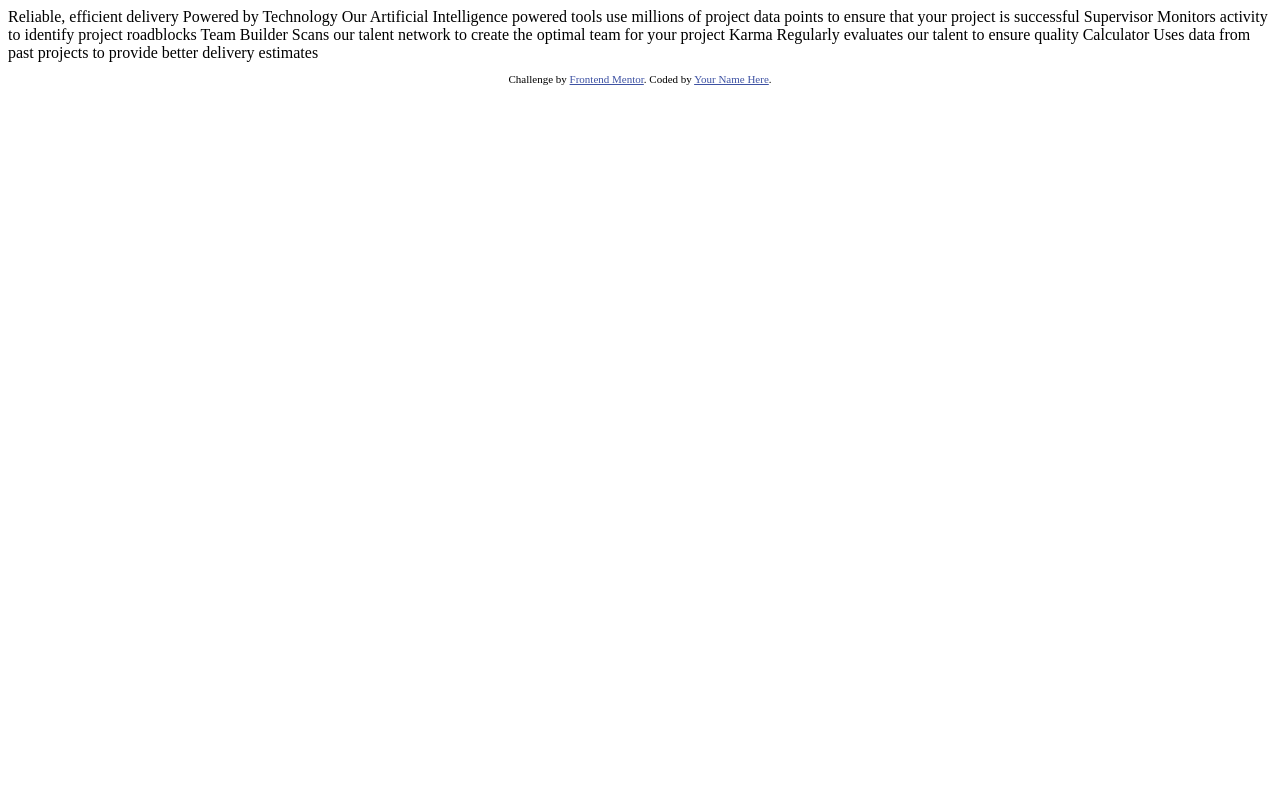
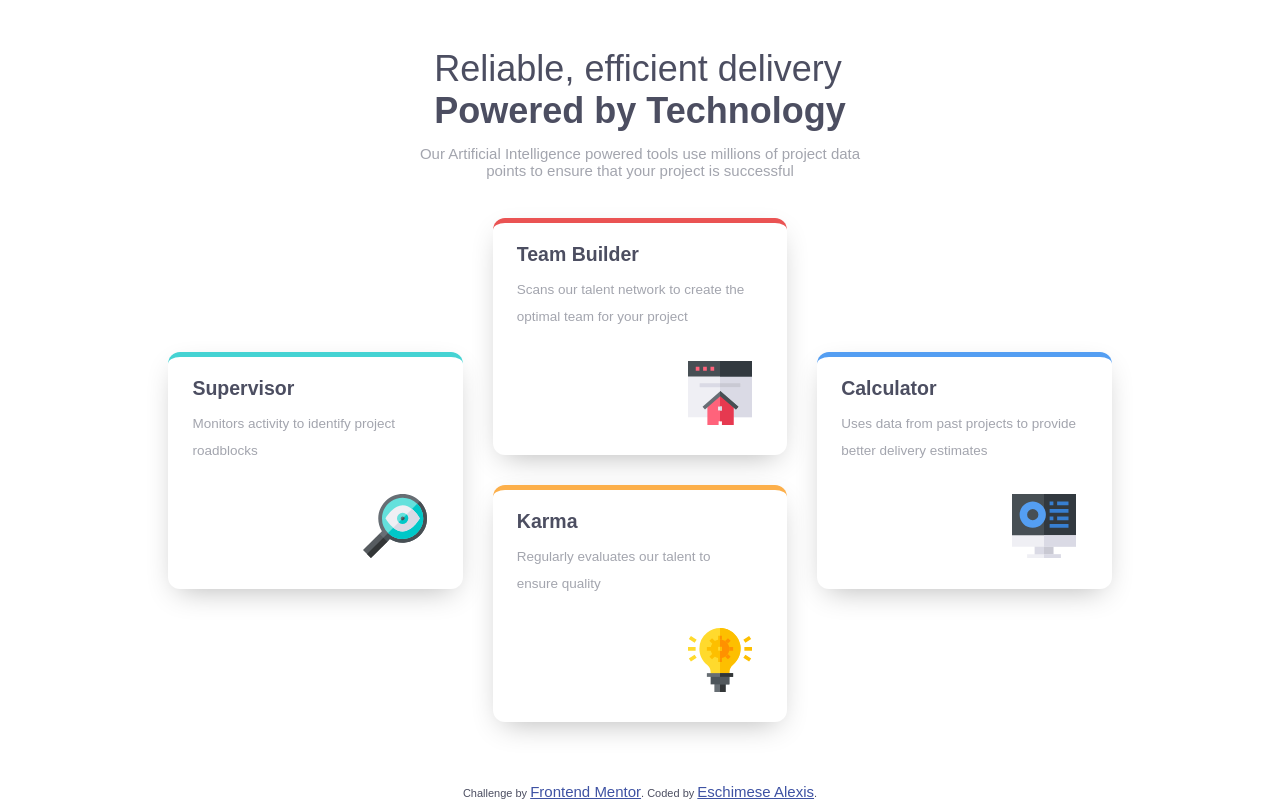
Before and after one commit to EschimeseAlexis/Frontend-Mentor, a plain HTML site: page index.html in a window 1280 px wide. Drawn offline with Linux system fonts and the light colour scheme.

Commit message:
Challenge done

```diff
--- a/index.html
+++ b/index.html
@@ -5,40 +5,55 @@
   <meta name="viewport" content="width=device-width, initial-scale=1.0"> <!-- displays site properly based on user's device -->
 
   <link rel="icon" type="image/png" sizes="32x32" href="./images/favicon-32x32.png">
+  <link rel="stylesheet" href="style.css">
 
   <title>Frontend Mentor | Four card feature section</title>
-
-  <!-- Feel free to remove these styles or customise in your own stylesheet 👍 -->
-  <style>
-    .attribution { font-size: 11px; text-align: center; }
-    .attribution a { color: hsl(228, 45%, 44%); }
-  </style>
 </head>
 <body>
 
-  Reliable, efficient delivery
-  Powered by Technology
+  <div class="header">
+    <h1>Reliable, efficient delivery<br/>
+      <span class="header-span">Powered by Technology</span></h1>
 
-  Our Artificial Intelligence powered tools use millions of project data points
-  to ensure that your project is successful
+    <p>Our Artificial Intelligence powered tools use millions of project data
+      points to ensure that your project is successful</p>
+  </div>
 
-  Supervisor
-  Monitors activity to identify project roadblocks
-
-  Team Builder
-  Scans our talent network to create the optimal team for your project
-
-  Karma
-  Regularly evaluates our talent to ensure quality
-
-  Calculator
-  Uses data from past projects to provide better delivery estimates
-
+  <div class="cards">
+    <div class="card-component">
+      <h2 class="card-title">Supervisor</h2>
+      <p class="card-content">Monitors activity to identify project roadblocks</p>
+      <div class="card-img">
+        <img src="images/icon-supervisor.svg" alt="supervisor icon">
+      </div>
+    </div>
+    <div class="card-component">
+      <h2 class="card-title">Team Builder</h2>
+      <p class="card-content">Scans our talent network to create the optimal team for your project</p>
+      <div class="card-img">
+        <img src="images/icon-team-builder.svg" alt="team-builder icon">
+      </div>
+    </div>
+    <div class="card-component">
+      <h2 class="card-title">Karma</h2>
+      <p class="card-content">Regularly evaluates our talent to ensure quality</p>
+      <div class="card-img">
+        <img src="images/icon-karma.svg" alt="karma icon">
+      </div>
+    </div>
+    <div class="card-component">
+      <h2 class="card-title">Calculator</h2>
+      <p class="card-content">Uses data from past projects to provide better delivery estimates</p>
+      <div class="card-img">
+        <img src="images/icon-calculator.svg" alt="calculator icon">
+      </div>
+    </div>
+  </div>
 
   <footer>
     <p class="attribution">
       Challenge by <a href="https://www.frontendmentor.io?ref=challenge" target="_blank">Frontend Mentor</a>.
-      Coded by <a href="#">Your Name Here</a>.
+      Coded by <a href="https://github.com/EschimeseAlexis">Eschimese Alexis</a>.
     </p>
   </footer>
 </body>
--- /dev/null
+++ b/style.css
@@ -0,0 +1,185 @@
+:root {
+    --color-red: hsl(0, 78%, 62%);
+    --color-cyan: hsl(180, 62%, 55%);
+    --color-orange: hsl(34, 97%, 64%);
+    --color-blue: hsl(212, 86%, 64%);
+    --color-dark-blue: hsl(234, 12%, 34%);
+    --color-grayish-blue: hsl(229, 6%, 66%);
+    --color-light-gray: hsl(0, 0%, 98%);
+
+    --font-weight-light: 200;
+    --font-weight-medium: 400;
+    --font-weight-heavy: 600;
+}
+
+/* I DON'T KNOW WHY BUT I CAN'T USE VAR() ON THIS ONE =/ */
+
+* {
+    font-family: "Poppins", sans-serif;
+    padding: 0;
+    margin: 0;
+    font-size: 15px;
+    font-weight: 200;
+    color: hsl(234, 12%, 34%);
+}
+
+body {
+    display: flex;
+    flex-direction: column;
+    justify-content: center;
+    align-items: center;
+}
+
+.header {
+    width: 35vw;
+    margin: 6vh 0 3vh 0;
+    display: flex;
+    flex-direction: column;
+}
+
+.header h1 {
+    align-self: center;
+    font-size: 2.4em;
+    margin-bottom: 3%;
+    white-space: nowrap;
+}
+
+.header-span {
+    font-size: 1em;
+    font-weight: 600;
+}
+
+.header p {
+    text-align: center;
+    font-weight: 400;
+    color: hsl(229, 6%, 66%);
+    font-size: 1em;
+}
+
+.cards {
+    display: grid;
+    grid-template-columns: 1fr 1fr 1fr;
+    grid-template-rows: 1fr 1fr 1fr 1fr;
+    grid-template-areas:
+    '.     card2     .'
+    'card1 card2 card4'
+    'card1 card3 card4'
+    '.     card3     .';
+}
+
+.card-component {
+    width: 23vw;
+    height: 29vh;
+    border-radius: 0.8rem;
+    box-shadow: 0 10px 30px -10px rgba(0,0,0,0.3);
+    margin: 1rem;
+    position: relative;
+}
+
+.card-title {
+    margin: 2.5vh 0 1.2vh 3vh;
+    font-weight: 600;
+    font-size: 1.3em;
+}
+
+.card-content {
+    width: 81%;
+    margin-left: 3vh;
+    font-size: 0.9em;
+    font-weight: 400;
+    color: hsl(229, 6%, 66%);
+    line-height: 2;
+}
+
+.card-img {
+    position: absolute;
+    bottom: 12%;
+    right: 12%;
+}
+
+.card-component:nth-of-type(1) {
+    grid-area: card1;
+    border-top: 0.35rem solid hsl(180, 62%, 55%);
+}
+
+.card-component:nth-of-type(2) {
+    grid-area: card2;
+    border-top: 0.35rem solid hsl(0, 78%, 62%);
+}
+
+.card-component:nth-of-type(3) {
+    grid-area: card3;
+    border-top: 0.35rem solid hsl(34, 97%, 64%);
+}
+
+.card-component:nth-of-type(4) {
+    grid-area: card4;
+    border-top: 0.35rem solid hsl(212, 86%, 64%);
+}
+
+@media (min-width: 850px) {
+    .attribution {
+        position: absolute;
+        bottom: 0;
+        right: 0;
+        left: 0;
+        font-size: 11px;
+        text-align: center;
+    }
+
+    .attribution a {
+        color: hsl(228, 45%, 44%);
+    }
+}
+
+@media (max-width: 850px) {
+
+    .header p {
+        align-self: center;
+        width: 60vw;
+    }
+
+    .cards {
+        display: flex;
+        flex-direction: column;
+        margin-bottom: 5vh;
+    }
+
+    .card-component {
+        align-self: center;
+        width: 350px;
+    }
+
+    .attribution {
+        font-size: 0.8em;
+    }
+
+    .attribution a {
+        font-size: 0.8em;
+    }
+}
+
+@media (max-width: 500px) {
+
+    .header {
+        margin: 10vh 0 8vh 0;
+    }
+
+    .header h1 {
+        font-size: 1.8em;
+        margin-bottom: 2vh;
+    }
+
+    .header p {
+        width: 90vw;
+        font-size: 1.1em;
+    }
+
+    .card-title {
+        font-size: 1.4em;
+    }
+
+    .card-content {
+        width: 75%;
+    }
+}
```
